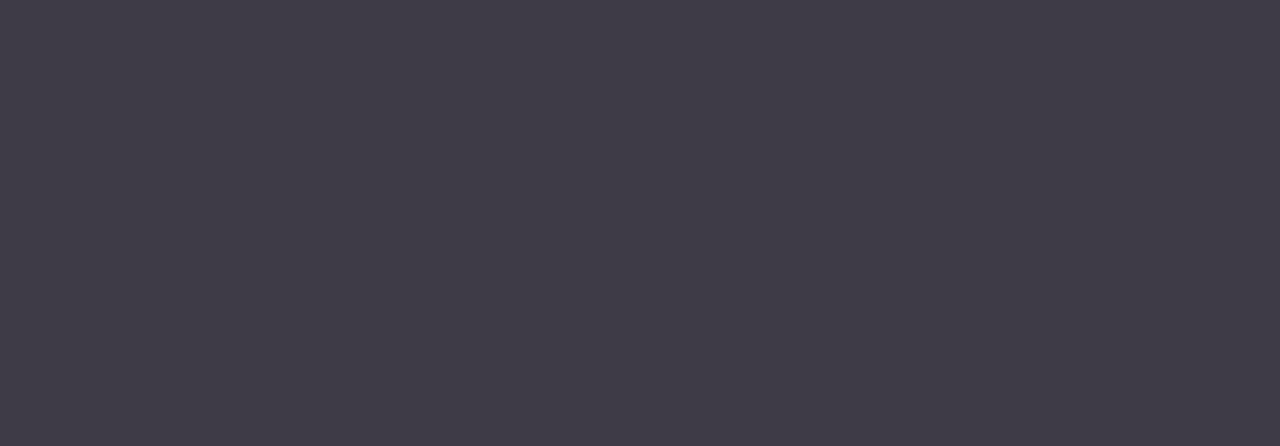
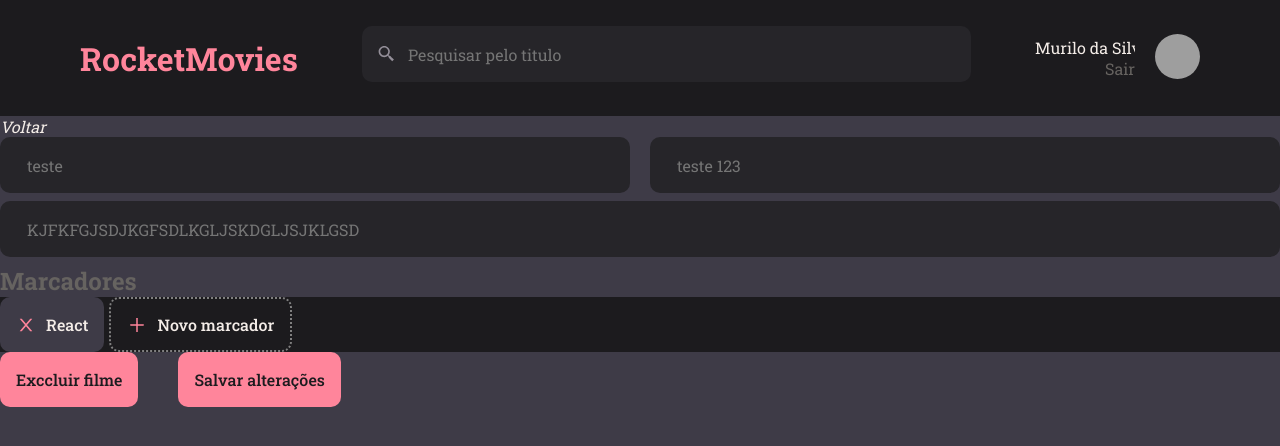
Before and after one commit to MullerHub/Rocketseat-Explorer, a React (Vite) app in the folder Stage0902_desafio/RocketMovies/: page / in a window 1280 px wide. Shown: the top 446 px of the page. Built offline with nearby package versions, Linux system fonts and the light colour scheme; grey boxes are pictures that could not be loaded.

Commit message:
textarea att

```diff
--- a/Stage0902_desafio/RocketMovies/package.json
+++ b/Stage0902_desafio/RocketMovies/package.json
@@ -12,6 +12,7 @@
     "react": "^18.2.0",
     "react-dom": "^18.2.0",
     "react-icons": "^4.4.0",
+    "react-router-dom": "^6.4.1",
     "styled-components": "^5.3.6"
   },
   "devDependencies": {
--- a/Stage0902_desafio/RocketMovies/src/pages/CreateMovie/index.jsx
+++ b/Stage0902_desafio/RocketMovies/src/pages/CreateMovie/index.jsx
@@ -1,10 +1,37 @@
-import { Container } from './styles'
-
+import { Container, Content, Marcadores } from './styles'
+import { Header } from '../../components/Header'
+import { Input } from '../../components/Input'
+import { Button } from '../../components/Button'
+import { AiOutlinePlus, AiOutlineClose } from 'react-icons/ai'
 
 export function CreateMovie() {
   return (
     <Container>
-      {/*   <Header />  */}
+      <Header />
+      <i> Voltar</i>
+
+      <Content>
+        <div>
+          <Input placeholder="teste" type="text" />
+          <Input placeholder="teste 123" type="text" />
+        </div>
+        <Input placeholder="KJFKFGJSDJKGFSDLKGLJSKDGLJSJKLGSD" type="textarea" />
+      </Content>
+
+      <Marcadores>
+        <h2>Marcadores</h2>
+
+        <div>
+          <Button title="React" icon={AiOutlineClose} />
+          <Button title="Novo marcador" icon={AiOutlinePlus} />
+        </div>
+      </Marcadores>
+
+
+      <footer>
+        <Button title="Exccluir filme" />
+        <Button title="Salvar alterações" />
+      </footer>
     </Container>
   )
 }
--- a/Stage0902_desafio/RocketMovies/src/pages/CreateMovie/styles.js
+++ b/Stage0902_desafio/RocketMovies/src/pages/CreateMovie/styles.js
@@ -4,14 +4,41 @@ export const Container = styled.div`
   width: 100%;
   height: 100vh;
 
-  display: grid;
-  grid-template-rows: 105px auto;
-  grid-template-areas:
-    'header'
-    'content';
-
-  > main {
-    grid-area: content;
-    overflow-y: auto;
+  > footer {
+    display: flex;
+    width: 100%;
+    gap: 40px;
   }
 `
+export const Content = styled.section`
+  width: 100%;
+  > div {
+    display: flex;
+    gap: 20px;
+  }
+`
+
+export const Marcadores = styled.section`
+  color: ${({ theme }) => theme.COLORS.GRAY_300};
+
+  > div {
+    display: flex;
+    background-color: ${({ theme }) => theme.COLORS.BACKGROUND_900};
+
+    svg {
+      color: ${({ theme }) => theme.COLORS.BUTTON};
+    }
+
+    gap: 5px;
+
+    button {
+      background-color: ${({ theme }) => theme.COLORS.BACKGROUND_800};
+      color: ${({ theme }) => theme.COLORS.WHITE};
+    }
+
+    button + button {
+      background-color: transparent;
+      border: 2px dotted gray;
+    }
+  }
+`
```
Also changed, not shown: Stage0902_desafio/RocketMovies/src/components/TextArea/index.jsx (added), 2 other files (tests, documents, lock files or other folders).
